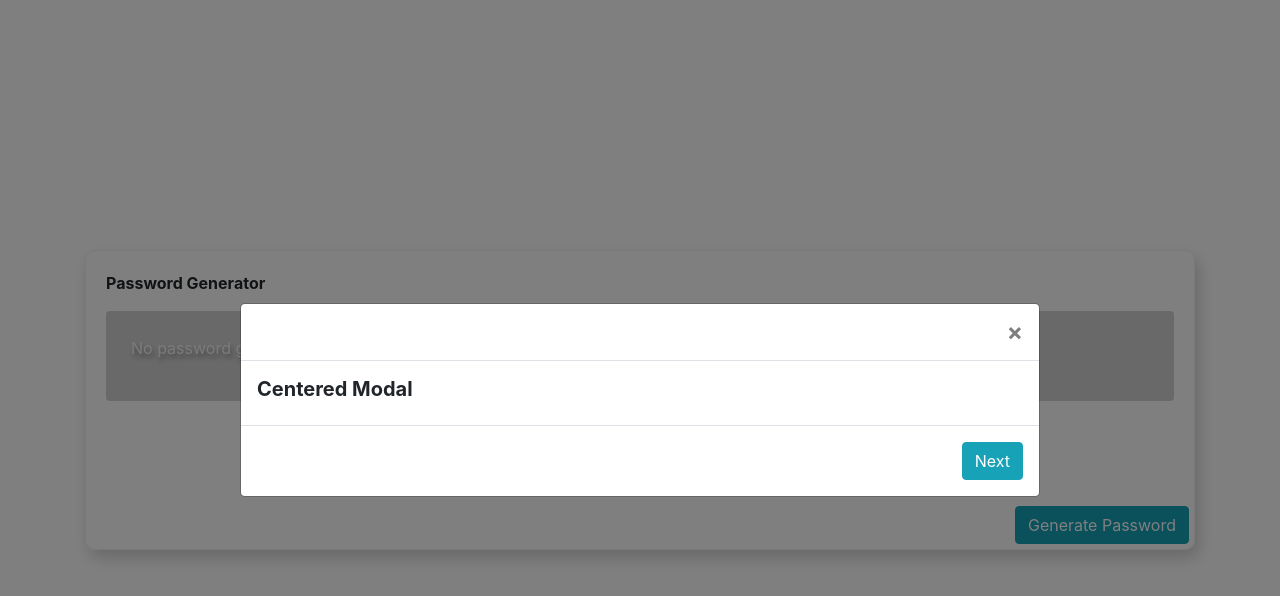
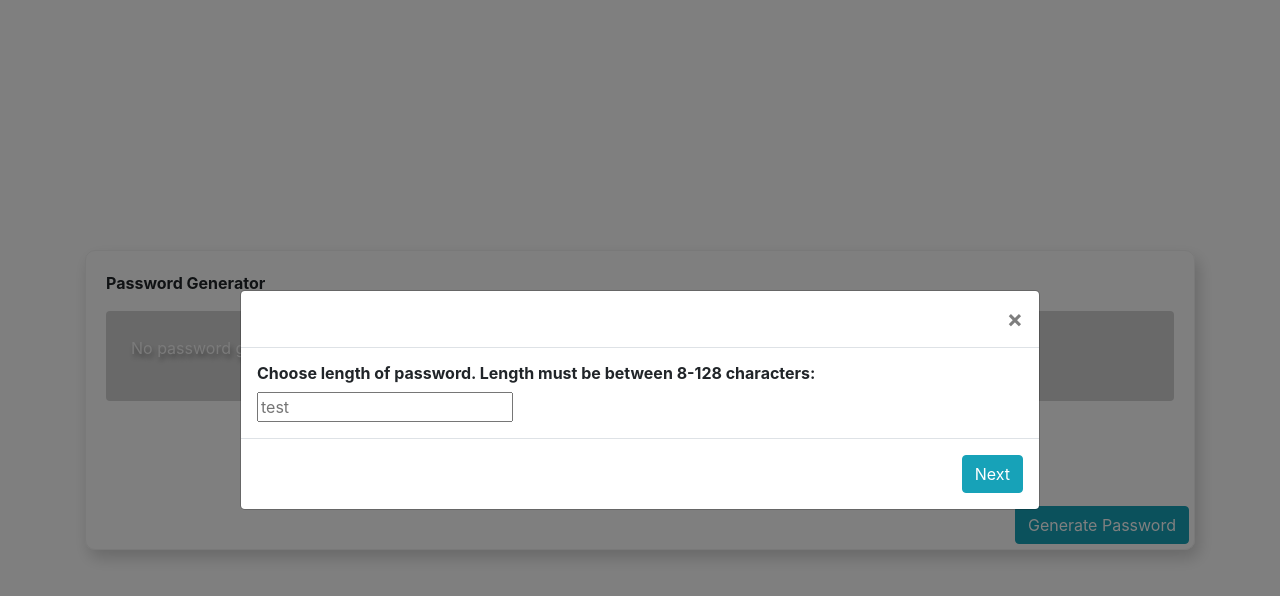
Before and after one commit to andrewvenson/Password_Generator, a React (Create React App) app in the folder pwg/: page / in a window 1280 px wide. Both pictures are taken after a click on the button "Generate Password". Shown: the top 596 px of the page. Built offline with nearby package versions, Linux system fonts and the light colour scheme.

Commit message:
password prompt within modal

```diff
--- a/pwg/src/App.js
+++ b/pwg/src/App.js
@@ -13,7 +13,7 @@ function PromptModal(props) {
     >
       <Modal.Header closeButton></Modal.Header>
       <Modal.Body>
-        <h5 style={{ fontWeight: "bold" }}>Centered Modal</h5>
+        <Prompt />
       </Modal.Body>
       <Modal.Footer>
         <Button variant="info" onClick={props.onHide}>
--- a/pwg/src/Components/Prompt.js
+++ b/pwg/src/Components/Prompt.js
@@ -10,8 +10,8 @@ const Prompt = (props) => {
   ];
   return (
     <div>
-      <p>{props.prompt}</p>
-      <input type={props.type} placeholder={props.placeholder} />
+      <h6 style={{ fontWeight: "bold" }}>{prompts[0]}</h6>
+      <input type="text" placeholder="test" />
     </div>
   );
 };
```
